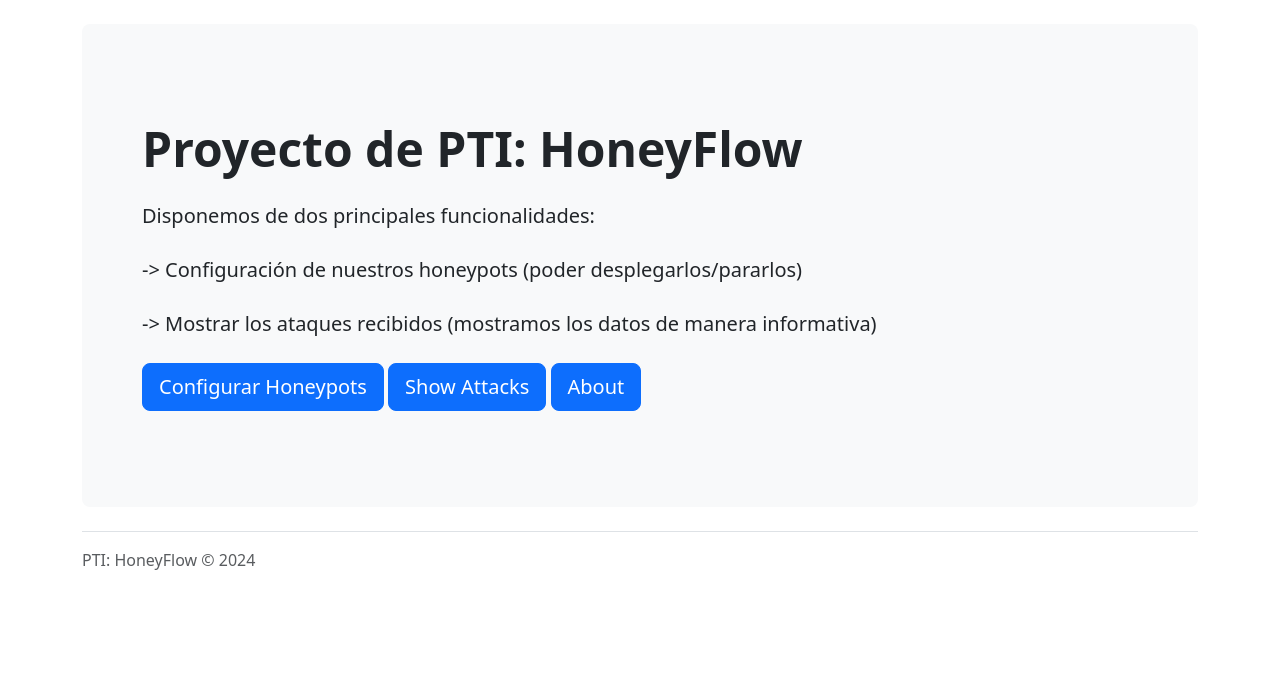
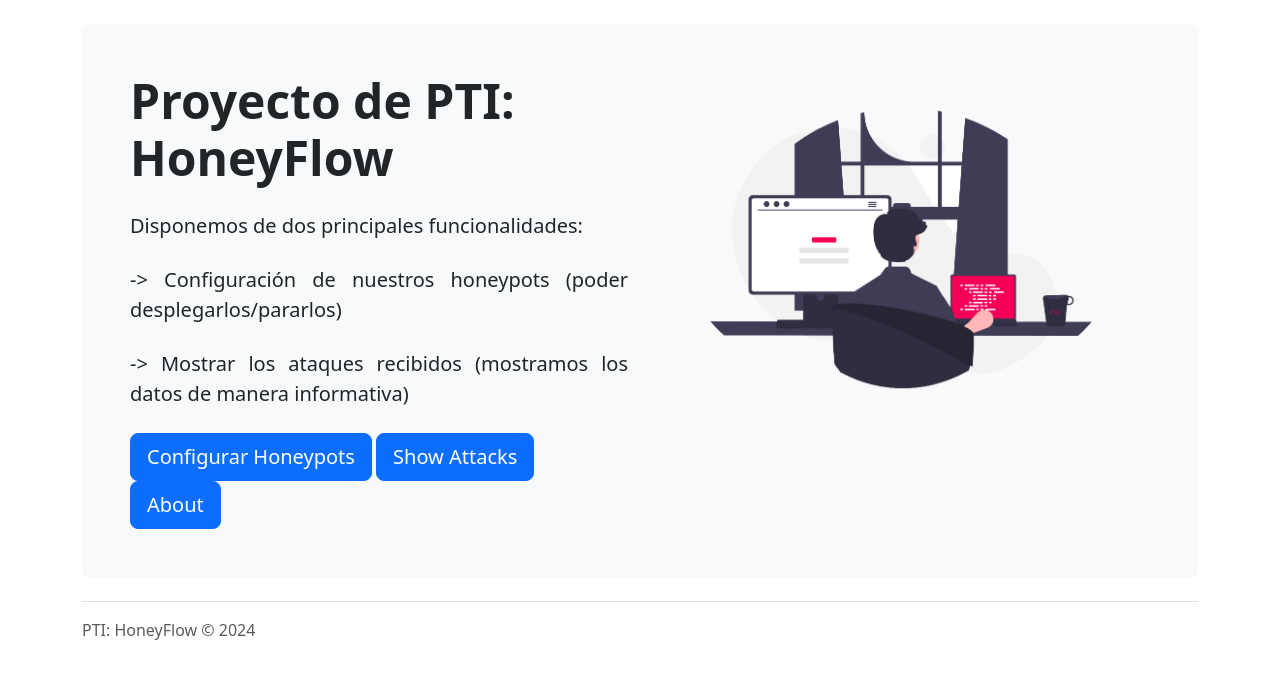
Before and after one commit to marcelca02/Honeyflow, a Flask app: page / in a window 1280 px wide. Shown: the part 99-778 px from the top of the page. Run offline with Flask 3, Linux system fonts and the light colour scheme.

Commit message:
remodelar index img

```diff
--- a/server/app/templates/index.html
+++ b/server/app/templates/index.html
@@ -1,17 +1,30 @@
 {% extends "base.html" %}
 {% block content %}
 
-    <div class="p-5 mb-4 bg-body-tertiary rounded-3">
+<!--<div class="p-5 mb-4 bg-body-tertiary rounded-3">
       <div class="container-fluid py-5">
         <h1 class="display-5 fw-bold">Proyecto de PTI: HoneyFlow</h1>
         <p class="col-md-12 fs-5 mt-4">Disponemos de dos principales funcionalidades:</p>
         <p class="col-md-12 fs-5 mt-4">-> Configuración de nuestros honeypots (poder desplegarlos/pararlos)</p>
         <p class="col-md-12 fs-5 mt-4 mb-4">-> Mostrar los ataques recibidos (mostramos los datos de manera informativa)</p>
-        <a href="{{ url_for('configurar_honeypots') }}"  class="btn btn-primary btn-lg" type="button">Configurar Honeypots</a>
-        <a href="{{ url_for('honeypots_analysis') }}" class="btn btn-primary btn-lg" type="button">Show Attacks</a>
-        <a href="{{ url_for('about_project') }}" class="btn btn-primary btn-lg" type="button">About</a>
+      </div>
+    </div> -->
+
+    <div class="p-5 mb-4 bg-body-tertiary rounded-3 col-md-12">
+      <div class="row">
+        <div class="col-md-6">
+          <h1 class="display-5 fw-bold">Proyecto de PTI: HoneyFlow</h1>
+          <p class="col-md-12 fs-5 mt-4">Disponemos de dos principales funcionalidades:</p>
+          <p class="col-md-12 fs-5 mt-4">-> Configuración de nuestros honeypots (poder desplegarlos/pararlos)</p>
+          <p class="col-md-12 fs-5 mt-4 mb-4">-> Mostrar los ataques recibidos (mostramos los datos de manera informativa)</p>
+          <a href="{{ url_for('configurar_honeypots') }}"  class="btn btn-primary btn-lg" type="button">Configurar Honeypots</a>
+          <a href="{{ url_for('honeypots_analysis') }}" class="btn btn-primary btn-lg" type="button">Show Attacks</a>
+          <a href="{{ url_for('about_project') }}" class="btn btn-primary btn-lg" type="button">About</a>
+        </div>
+        <div class="col-md-6">
+              <img src="{{ url_for('static', filename='img/personpc.png') }}" alt="" loading="lazy" class="img-fluid">
+        </div>
       </div>
     </div>
 
-
 {% endblock %}
```
Also changed, not shown: server/app/static/img/personpc.png (added).
